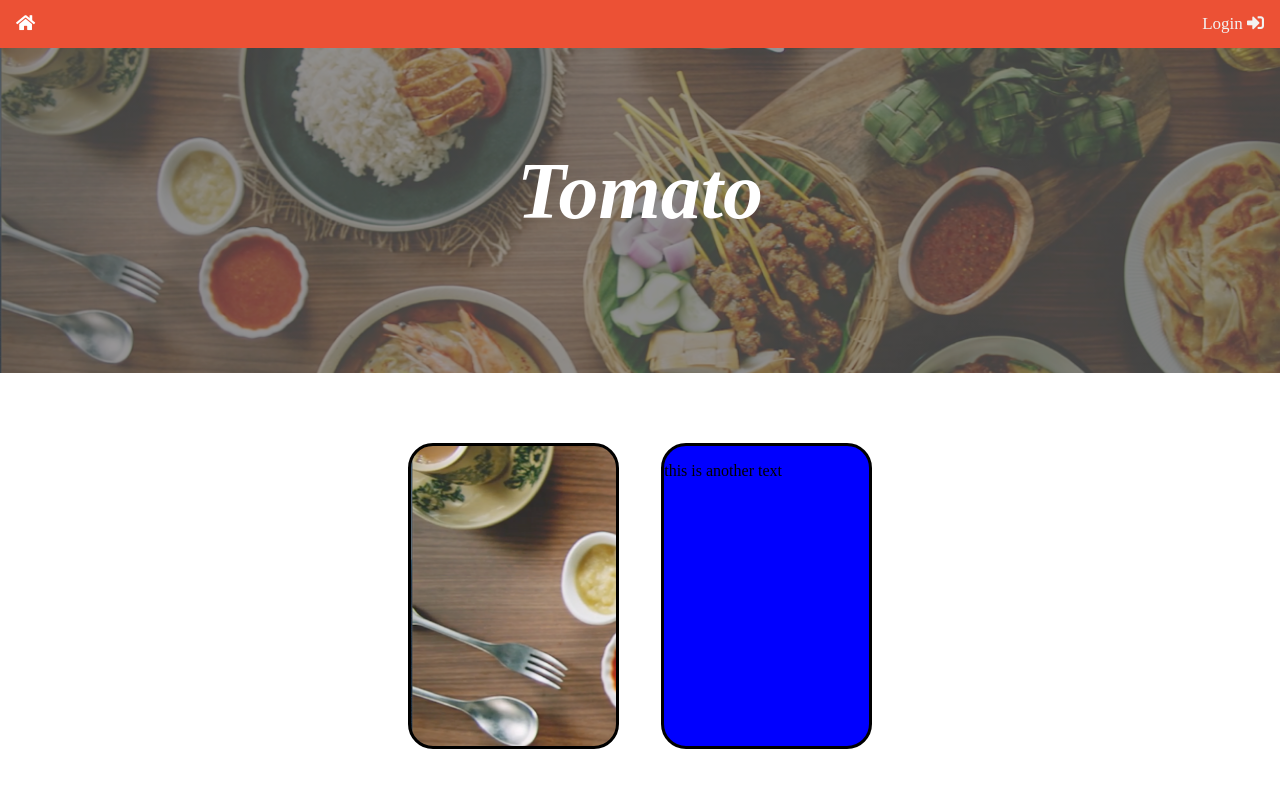
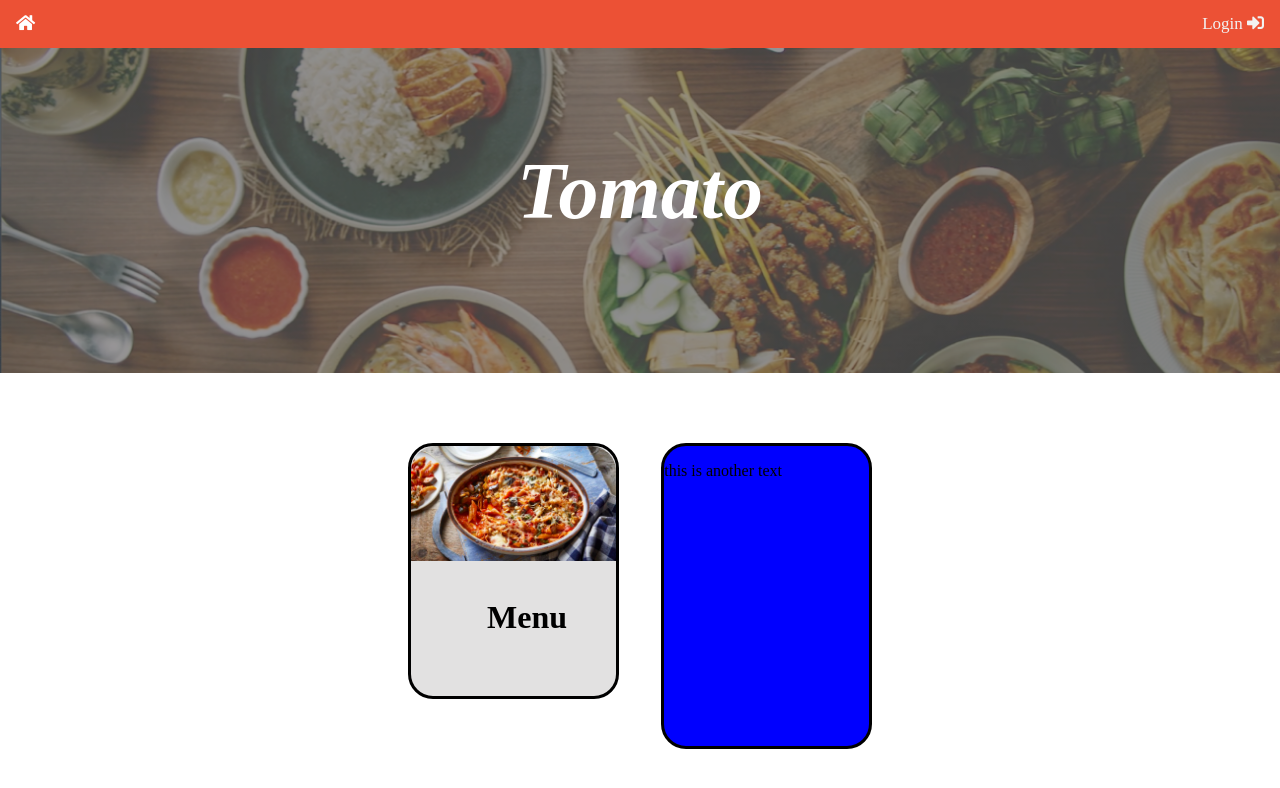
Before and after one commit to BluberryPickle/tomato, a plain HTML site: page index.html in a window 1280 px wide. Drawn offline with Linux system fonts and the light colour scheme.

Commit message:
fixed box

```diff
--- a/index.html
+++ b/index.html
@@ -23,6 +23,10 @@
     </div>
     <div class="container">
         <div class="box1">
+            <img src="images/pasta.jpg" alt="pasta" style="width:100%">
+            <div class="img1_text">
+                <p style="font-size:32px;"><b>Menu</b></p>
+            </div>
         </div>
         <div class="box2">
             <p>this is another text</p>
--- a/style.css
+++ b/style.css
@@ -104,16 +104,20 @@ body{
 
 .box1 {
     position: relative;
-    background-image: url(/images/main.png);
+    background-color: rgb(226, 225, 225);
     margin-top: 70px;
     margin-left: 280px;
     width:20%;
     min-width: 190px;
-    height: 300px;
+    height: 250px;
     border: black;
     border-style: solid;
     border-radius: 25px;
     float: left;
+}
+
+.box1 img {
+    border-radius: 25px 25px 0 0;
 }
 
 .box2 {
@@ -130,3 +134,12 @@ body{
     float: right;
 
 }
+
+.img1_text {
+    padding: 2px 16px;
+  }
+
+.img1_text p {
+    position: relative;
+    left: 60px;
+}
```
Also changed, not shown: images/pasta.jpg (renamed from images/healthy_pasta_bake_60759_16x9.jpg).
